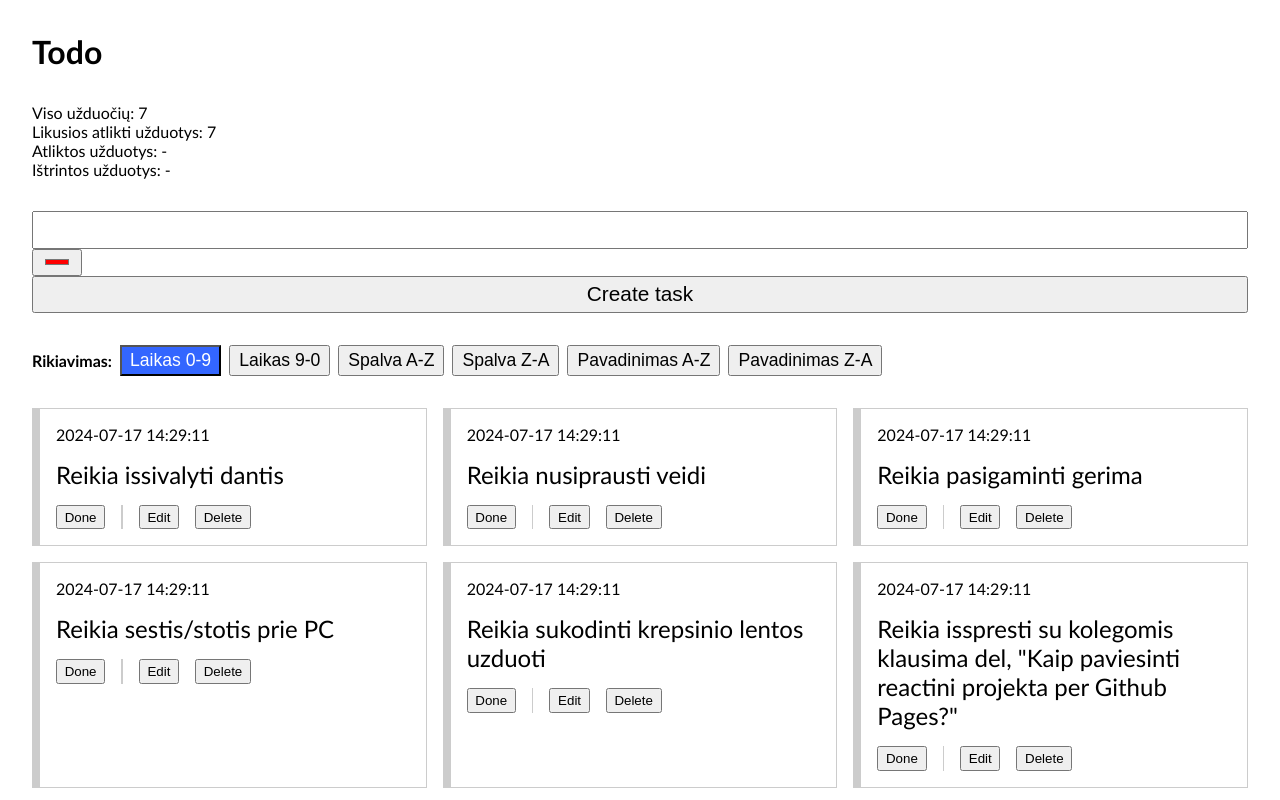
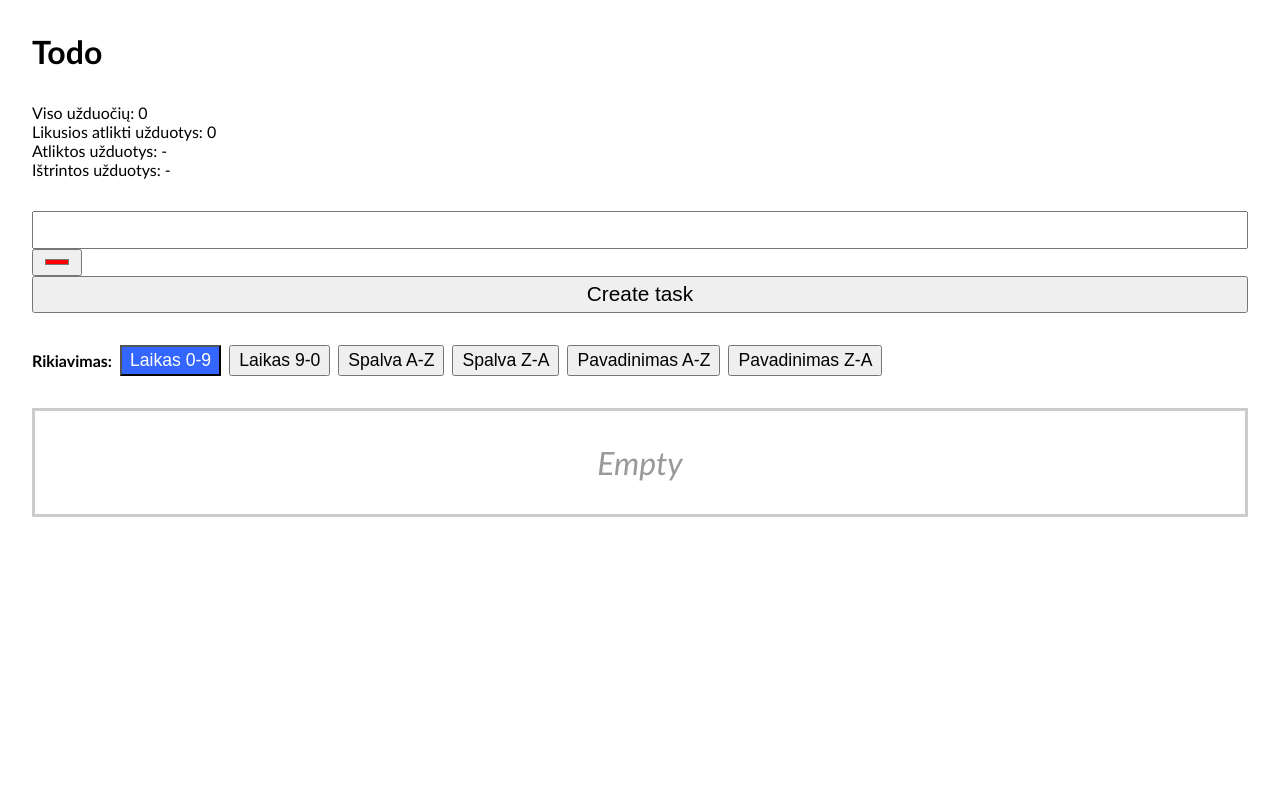
Before and after one commit to konoto1/todo-react, a React (Vite) app: page / in a window 1280 px wide. Shown: the top 800 px of the page. Built offline with nearby package versions, Linux system fonts and the light colour scheme.

Commit message:
updated with useEffect and localStorage

```diff
--- a/src/App.jsx
+++ b/src/App.jsx
@@ -1,13 +1,56 @@
-import { useState } from "react";
+import { useEffect, useState } from "react";
 import { FormCreateTask } from "./components/form/Form";
 import { ListActions } from "./components/list-actions/ListActions";
 import { TaskList } from "./components/task-list/TaskList";
-import { tasks } from "./data/tasks.js";
+// import { tasks } from "./data/tasks.js";
 
 function App() {
-  const [taskList, setTaskList] = useState(tasks);
-  const [id, setId] = useState(tasks.at(-1).id);
 
+  const storageDataKey = 'todo-data';
+  const storageIdKey = 'todo-last-id';
+  const [taskList, setTaskList] = useState(readLocalData);
+  const [id, setId] = useState(readLocalId);
+
+  // func, be antro parametro, pasileidzia kai ispiesiamas komponentas ir kai perpiesiamas komponentas
+  useEffect(() => {
+    console.log('pasileido "APP" komponentas');
+
+  });
+
+  // func + [], antras parametras be reiksmiu (tuscias masyvas), pasileidzia tik pirma karta piesiant komponenta
+  useEffect(() => {
+    console.log('"APP" - tuscias masyvas');
+  }, []);
+
+  //func + [...] antras parametras yra ne tuscias masyvas, i ji ieina visi usestate parametrai, kuriu reiksmems kintant reikia paleisti sia funkcija
+  useEffect(() => {
+    localStorage.setItem(storageDataKey, JSON.stringify(taskList));
+  }, [taskList]);
+
+  useEffect(() => {
+    localStorage.setItem(storageIdKey, JSON.stringify(id));
+  }, [id]);
+
+  // function saveDataToLocalStorage () {
+  //   localStorage.setItem(storageKey, JSON.stringify(taskList));
+  // }
+
+  function readLocalId () {
+    const localData = localStorage.getItem(storageIdKey);
+    if (localData) {
+      return JSON.parse(localData);
+    }
+    return 0;
+  }
+
+  function readLocalData () {
+    const localData = localStorage.getItem(storageDataKey);
+    if (localData) {
+      return JSON.parse(localData);
+    }
+    console.log(localData);
+    return [];
+  }
 
   function addTask (taskText, taskColor) {
        setTaskList(prev => [
@@ -16,14 +59,14 @@ function App() {
         id: id + 1,
         text: taskText,
         color: taskColor,
-        sttate: 'todo',
+        state: 'todo',
       }
     ]);
     setId(prev => prev + 1);
   }
 
-  function removeTask (taskText) {
-    setTaskList(prev => prev.filter(task => task.id !== taskText));
+  function removeTask (id) {
+    setTaskList(prev => prev.filter(task => task.id !== id));
   }
 
   function updateTaskText (id, newText) {
--- a/src/data/tasks.js
+++ b/src/data/tasks.js
@@ -1,44 +1,44 @@
-export const tasks = [
-    {
-        id: 1,
-        text: 'Reikia issivalyti dantis',
-        color: '#cccccc',
-        state: 'todo',
-    },
-    {
-        id: 2,
-        text: 'Reikia nusiprausti veidi',
-        color: '#cccccc',
-        state: 'todo',
-    },
-    {
-        id: 3,
-        text: 'Reikia pasigaminti gerima',
-        color: '#cccccc',
-        state: 'todo',
-    },
-    {
-        id: 4,
-        text: 'Reikia sestis/stotis prie PC',
-        color: '#cccccc',
-        state: 'todo',
-    },
-    {
-        id: 5,
-        text: 'Reikia sukodinti krepsinio lentos uzduoti',
-        color: '#cccccc',
-        state: 'todo',
-    },
-    {
-        id: 6,
-        text: 'Reikia isspresti su kolegomis klausima del, "Kaip paviesinti reactini projekta per Github Pages?"',
-        color: '#cccccc',
-        state: 'todo',
-    },
-    {
-        id: 7,
-        text: 'Gerai issimiegoti... 😴😴😴',
-        color: '#cccccc',
-        state: 'todo',
-    },
-];
+// export const tasks = [
+//     {
+//         id: 1,
+//         text: 'Reikia issivalyti dantis',
+//         color: '#cccccc',
+//         state: 'todo',
+//     },
+//     {
+//         id: 2,
+//         text: 'Reikia nusiprausti veidi',
+//         color: '#cccccc',
+//         state: 'todo',
+//     },
+//     {
+//         id: 3,
+//         text: 'Reikia pasigaminti gerima',
+//         color: '#cccccc',
+//         state: 'todo',
+//     },
+//     {
+//         id: 4,
+//         text: 'Reikia sestis/stotis prie PC',
+//         color: '#cccccc',
+//         state: 'todo',
+//     },
+//     {
+//         id: 5,
+//         text: 'Reikia sukodinti krepsinio lentos uzduoti',
+//         color: '#cccccc',
+//         state: 'todo',
+//     },
+//     {
+//         id: 6,
+//         text: 'Reikia isspresti su kolegomis klausima del, "Kaip paviesinti reactini projekta per Github Pages?"',
+//         color: '#cccccc',
+//         state: 'todo',
+//     },
+//     {
+//         id: 7,
+//         text: 'Gerai issimiegoti... 😴😴😴',
+//         color: '#cccccc',
+//         state: 'todo',
+//     },
+// ];
```
